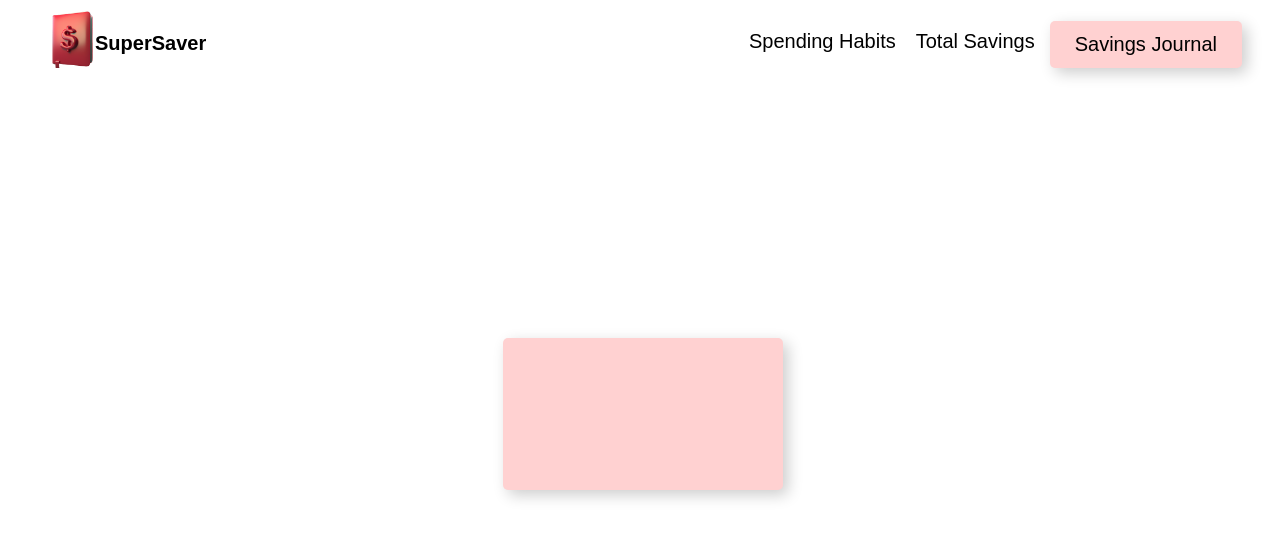
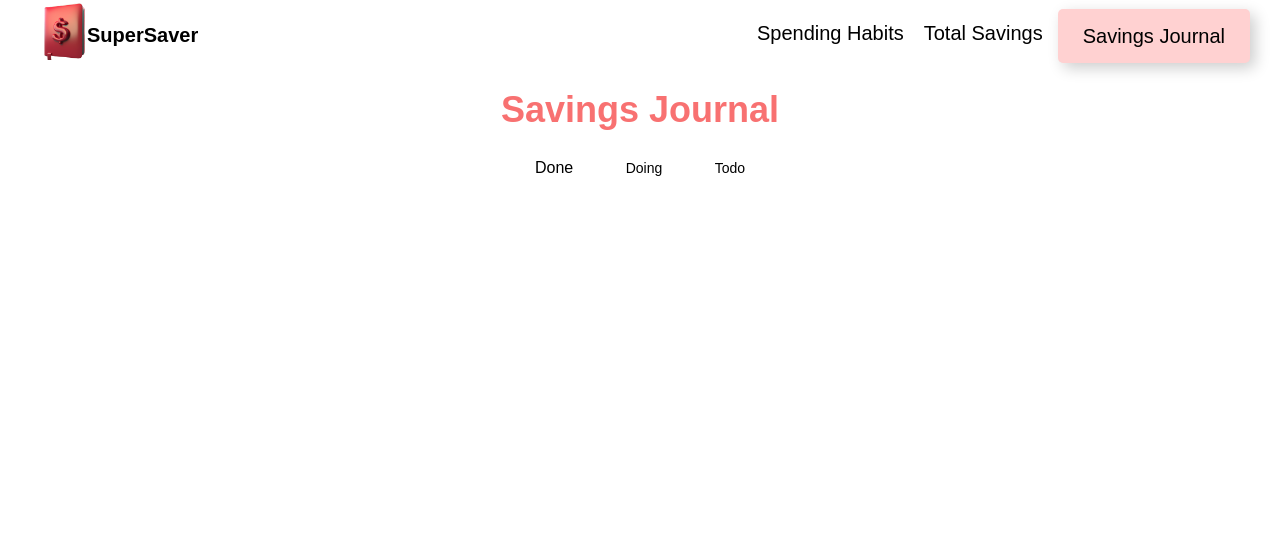
Before and after one commit to SU-CS-321-Fall-2023/SavingsJournal2.0, a Flask app: page /savings_journal/ in a window 1280 px wide. Shown: the top 539 px of the page. Run offline with Flask 3, Linux system fonts and the light colour scheme.

```diff
--- a/supersaver/static/dist/css/output.css
+++ b/supersaver/static/dist/css/output.css
@@ -534,10 +534,329 @@ video {
   --tw-backdrop-sepia:  ;
 }
 
+.container {
+  width: 100%;
+}
+
+@media (min-width: 640px) {
+  .container {
+    max-width: 640px;
+  }
+}
+
+@media (min-width: 768px) {
+  .container {
+    max-width: 768px;
+  }
+}
+
+@media (min-width: 1024px) {
+  .container {
+    max-width: 1024px;
+  }
+}
+
+@media (min-width: 1280px) {
+  .container {
+    max-width: 1280px;
+  }
+}
+
+@media (min-width: 1536px) {
+  .container {
+    max-width: 1536px;
+  }
+}
+
 .static {
   position: static;
+}
+
+.-mx-4 {
+  margin-left: -1rem;
+  margin-right: -1rem;
+}
+
+.mx-auto {
+  margin-left: auto;
+  margin-right: auto;
+}
+
+.mb-2 {
+  margin-bottom: 0.5rem;
+}
+
+.mr-2 {
+  margin-right: 0.5rem;
+}
+
+.mt-4 {
+  margin-top: 1rem;
+}
+
+.mb-3 {
+  margin-bottom: 0.75rem;
+}
+
+.ml-2 {
+  margin-left: 0.5rem;
 }
 
 .block {
   display: block;
 }
+
+.flex {
+  display: flex;
+}
+
+.inline-flex {
+  display: inline-flex;
+}
+
+.h-3 {
+  height: 0.75rem;
+}
+
+.h-3\.5 {
+  height: 0.875rem;
+}
+
+.w-3 {
+  width: 0.75rem;
+}
+
+.w-3\.5 {
+  width: 0.875rem;
+}
+
+.max-w-sm {
+  max-width: 24rem;
+}
+
+.grid-flow-row {
+  grid-auto-flow: row;
+}
+
+.flex-col {
+  flex-direction: column;
+}
+
+.flex-wrap {
+  flex-wrap: wrap;
+}
+
+.items-center {
+  align-items: center;
+}
+
+.space-x-2 > :not([hidden]) ~ :not([hidden]) {
+  --tw-space-x-reverse: 0;
+  margin-right: calc(0.5rem * var(--tw-space-x-reverse));
+  margin-left: calc(0.5rem * calc(1 - var(--tw-space-x-reverse)));
+}
+
+.rounded-lg {
+  border-radius: 0.5rem;
+}
+
+.rounded-2xl {
+  border-radius: 1rem;
+}
+
+.border {
+  border-width: 1px;
+}
+
+.border-gray-200 {
+  --tw-border-opacity: 1;
+  border-color: rgb(229 231 235 / var(--tw-border-opacity));
+}
+
+.bg-blue-700 {
+  --tw-bg-opacity: 1;
+  background-color: rgb(29 78 216 / var(--tw-bg-opacity));
+}
+
+.bg-white {
+  --tw-bg-opacity: 1;
+  background-color: rgb(255 255 255 / var(--tw-bg-opacity));
+}
+
+.p-6 {
+  padding: 1.5rem;
+}
+
+.px-5 {
+  padding-left: 1.25rem;
+  padding-right: 1.25rem;
+}
+
+.py-2 {
+  padding-top: 0.5rem;
+  padding-bottom: 0.5rem;
+}
+
+.py-2\.5 {
+  padding-top: 0.625rem;
+  padding-bottom: 0.625rem;
+}
+
+.px-3 {
+  padding-left: 0.75rem;
+  padding-right: 0.75rem;
+}
+
+.text-center {
+  text-align: center;
+}
+
+.text-sm {
+  font-size: 0.875rem;
+  line-height: 1.25rem;
+}
+
+.text-2xl {
+  font-size: 1.5rem;
+  line-height: 2rem;
+}
+
+.text-lg {
+  font-size: 1.125rem;
+  line-height: 1.75rem;
+}
+
+.text-4xl {
+  font-size: 2.25rem;
+  line-height: 2.5rem;
+}
+
+.font-bold {
+  font-weight: 700;
+}
+
+.font-medium {
+  font-weight: 500;
+}
+
+.font-normal {
+  font-weight: 400;
+}
+
+.tracking-tight {
+  letter-spacing: -0.025em;
+}
+
+.text-black {
+  --tw-text-opacity: 1;
+  color: rgb(0 0 0 / var(--tw-text-opacity));
+}
+
+.text-red-400 {
+  --tw-text-opacity: 1;
+  color: rgb(248 113 113 / var(--tw-text-opacity));
+}
+
+.text-gray-700 {
+  --tw-text-opacity: 1;
+  color: rgb(55 65 81 / var(--tw-text-opacity));
+}
+
+.text-gray-900 {
+  --tw-text-opacity: 1;
+  color: rgb(17 24 39 / var(--tw-text-opacity));
+}
+
+.text-white {
+  --tw-text-opacity: 1;
+  color: rgb(255 255 255 / var(--tw-text-opacity));
+}
+
+.shadow {
+  --tw-shadow: 0 1px 3px 0 rgb(0 0 0 / 0.1), 0 1px 2px -1px rgb(0 0 0 / 0.1);
+  --tw-shadow-colored: 0 1px 3px 0 var(--tw-shadow-color), 0 1px 2px -1px var(--tw-shadow-color);
+  box-shadow: var(--tw-ring-offset-shadow, 0 0 #0000), var(--tw-ring-shadow, 0 0 #0000), var(--tw-shadow);
+}
+
+.transition {
+  transition-property: color, background-color, border-color, text-decoration-color, fill, stroke, opacity, box-shadow, transform, filter, -webkit-backdrop-filter;
+  transition-property: color, background-color, border-color, text-decoration-color, fill, stroke, opacity, box-shadow, transform, filter, backdrop-filter;
+  transition-property: color, background-color, border-color, text-decoration-color, fill, stroke, opacity, box-shadow, transform, filter, backdrop-filter, -webkit-backdrop-filter;
+  transition-timing-function: cubic-bezier(0.4, 0, 0.2, 1);
+  transition-duration: 150ms;
+}
+
+.delay-150 {
+  transition-delay: 150ms;
+}
+
+.delay-100 {
+  transition-delay: 100ms;
+}
+
+.ease-in-out {
+  transition-timing-function: cubic-bezier(0.4, 0, 0.2, 1);
+}
+
+.hover\:bg-red-200:hover {
+  --tw-bg-opacity: 1;
+  background-color: rgb(254 202 202 / var(--tw-bg-opacity));
+}
+
+.hover\:bg-blue-800:hover {
+  --tw-bg-opacity: 1;
+  background-color: rgb(30 64 175 / var(--tw-bg-opacity));
+}
+
+.focus\:outline-none:focus {
+  outline: 2px solid transparent;
+  outline-offset: 2px;
+}
+
+.focus\:ring-4:focus {
+  --tw-ring-offset-shadow: var(--tw-ring-inset) 0 0 0 var(--tw-ring-offset-width) var(--tw-ring-offset-color);
+  --tw-ring-shadow: var(--tw-ring-inset) 0 0 0 calc(4px + var(--tw-ring-offset-width)) var(--tw-ring-color);
+  box-shadow: var(--tw-ring-offset-shadow), var(--tw-ring-shadow), var(--tw-shadow, 0 0 #0000);
+}
+
+.focus\:ring-blue-300:focus {
+  --tw-ring-opacity: 1;
+  --tw-ring-color: rgb(147 197 253 / var(--tw-ring-opacity));
+}
+
+@media (prefers-color-scheme: dark) {
+  .dark\:border-gray-700 {
+    --tw-border-opacity: 1;
+    border-color: rgb(55 65 81 / var(--tw-border-opacity));
+  }
+
+  .dark\:bg-blue-600 {
+    --tw-bg-opacity: 1;
+    background-color: rgb(37 99 235 / var(--tw-bg-opacity));
+  }
+
+  .dark\:bg-gray-800 {
+    --tw-bg-opacity: 1;
+    background-color: rgb(31 41 55 / var(--tw-bg-opacity));
+  }
+
+  .dark\:text-gray-400 {
+    --tw-text-opacity: 1;
+    color: rgb(156 163 175 / var(--tw-text-opacity));
+  }
+
+  .dark\:text-white {
+    --tw-text-opacity: 1;
+    color: rgb(255 255 255 / var(--tw-text-opacity));
+  }
+
+  .dark\:hover\:bg-blue-700:hover {
+    --tw-bg-opacity: 1;
+    background-color: rgb(29 78 216 / var(--tw-bg-opacity));
+  }
+
+  .dark\:focus\:ring-blue-800:focus {
+    --tw-ring-opacity: 1;
+    --tw-ring-color: rgb(30 64 175 / var(--tw-ring-opacity));
+  }
+}
--- a/supersaver/templates/base.html
+++ b/supersaver/templates/base.html
@@ -8,6 +8,7 @@
     <title>SuperSaver</title>
     <!-- Link to the stylesheet -->
     <link rel="stylesheet" href="{{ url_for('static', filename='styles.css') }}">
+    <link rel="stylesheet" href="{{url_for('static',filename='dist/css/output.css')}}">
 </head>
 {% endblock %}
 
--- a/supersaver/templates/index.html
+++ b/supersaver/templates/index.html
@@ -3,7 +3,6 @@
 
 {% block head %}
 <link rel="stylesheet" href="{{ url_for('static', filename='styles.css') }}">
-<link rel="stylesheet" href="{{url_for('static',filename='dist/css/output.css')}}">
 {% endblock %}
 
 {% block content %}
--- a/supersaver/templates/savings_journal.html
+++ b/supersaver/templates/savings_journal.html
@@ -1,8 +1,34 @@
 {% extends "base.html" %}
+{% block head %}
+<link rel="stylesheet" href="{{ url_for('static', filename='styles.css') }}">
+<link rel="stylesheet" href="{{url_for('static',filename='dist/css/output.css')}}">
+<script src="{{url_for('static',filename='scripts/savings_journal.js')}}"></script>
+{% endblock %}
 {% block content %}
-<div class="content">
-        <div class = "displayBox">
-        <p class="display-btn"></p>
+
+<div class="container">
+    <div class="mx-auto text-center flex flex-col items-center">
+        <!-- Heading -->
+        <div class="text-4xl font-bold text-red-400">
+            Savings Journal
+        </div>
+
+        <!-- Buttons Group -->
+        <div class="space-x-2 mt-4">
+            <button type="button" class="text-black hover:bg-red-200 text-md px-5 py-2.5 rounded-2xl transition ease-in-out delay-100">
+                Done
+            </button>
+            <button type="button" class="text-black hover:bg-red-200 text-sm px-5 py-2.5 rounded-2xl transition ease-in-out delay-100">
+                Doing
+            </button>
+            <button type="button" class="text-black hover:bg-red-200 text-sm px-5 py-2.5 rounded-2xl transition ease-in-out delay-100">
+                Todo
+            </button>
+        </div>
     </div>
 </div>
+
+
+
+
 {% endblock %}
```
Also changed, not shown: supersaver/static/scripts/savings_journal.js (added).
